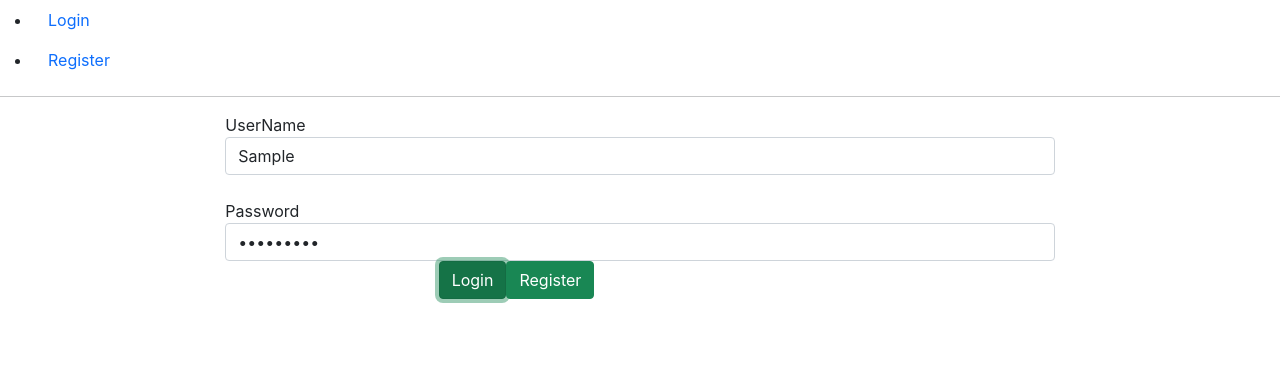
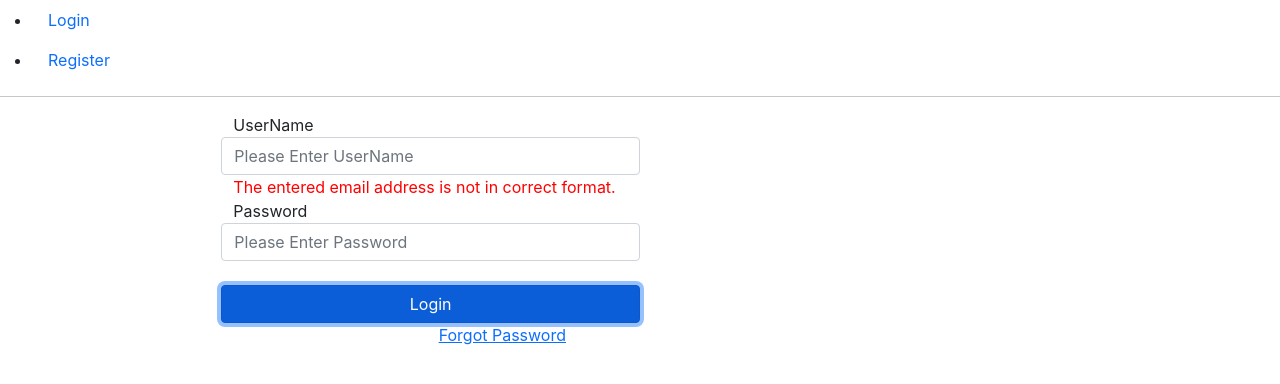
Before and after one commit to rahulpandey1589/react-health-logger, a React (Create React App) app: page /login in a window 1280 px wide. Both pictures are taken after typing "Sample", "Sample123" into the empty fields and a click on the button "Login". Shown: the top 384 px of the page. Built offline with nearby package versions, Linux system fonts and the light colour scheme.

Commit message:
Validation for login.js

```diff
--- a/src/LoginComponent/login-component.css
+++ b/src/LoginComponent/login-component.css
@@ -0,0 +1,4 @@
+.span-error{
+    color: red;
+    font-size: medium;
+}
--- a/src/LoginComponent/login-component.js
+++ b/src/LoginComponent/login-component.js
@@ -1,13 +1,11 @@
 import { useState } from "react";
+import "./login-component.css";
 
 const LoginComponent = () => {
   const [username, setUserName] = useState("");
   const [password, setPassword] = useState("");
-
-  let errors = {
-    username: "",
-    password: "",
-  };
+  const [emailError, setEmailError] = useState("");
+  const [passwordError, setPasswordError] = useState("");
 
   const handleChange = (event) => {
     event.preventDefault();
@@ -15,9 +13,11 @@ const LoginComponent = () => {
 
     switch (name) {
       case "username":
+        validateUserName(value);
         setUserName(value);
         break;
       case "password":
+        validateUserPassword(value);
         setPassword(value);
         break;
       default:
@@ -25,17 +25,27 @@ const LoginComponent = () => {
     }
   };
 
-  const validate = () =>{
-    let userNameError="";
+  const validateUserName = (value) => {
+    if (!value.includes("@")) {
+      setEmailError("The entered email address is not in correct format.");
+    } else {
+      setEmailError("");
+    }
+  };
 
-    if(!username.includes('@')){
-      userNameError='Invalid email';
+  const validateUserPassword = (password) => {
+    if (password.length < 5 || password.length > 15) {
+      setPasswordError(
+        "Password should be greater than 5 character and should be less than 15."
+      );
+    } else {
+      setPasswordError("");
     }
-  }
+  };
 
   const handleFormSubmit = ($event) => {
     $event.preventDefault();
-
+    clearState();
   };
 
   const clearState = () => {
@@ -46,8 +56,7 @@ const LoginComponent = () => {
   return (
     <form onSubmit={handleFormSubmit}>
       <div className="container-fluid">
-        <div className="row">
-          <div className="col-md-8 offset-2">
+        <div className="row col-md-4 offset-2">
           <label name="username">UserName</label>
           <input
             name="username"
@@ -57,7 +66,9 @@ const LoginComponent = () => {
             className="form-control"
             placeholder="Please Enter UserName"
           />
-            {errors.username.length > 0 && <span>{errors.username}</span>}
+          {emailError.length > 0 && (
+            <span className="span-error">{emailError}</span>
+          )}
           <br />
           <label name="password">Password</label>
           <input
@@ -68,17 +79,19 @@ const LoginComponent = () => {
             className="form-control"
             placeholder="Please Enter Password"
           />
-            {errors.password.length > 0 && <span>{errors.password}</span>}
+          {passwordError.length > 0 && (
+            <span className="span-error">{passwordError}</span>
+          )}
         </div>
+        <br />
+        <div className="row col-md-4 offset-2">
+          <button type="submit" className="btn btn-primary">
+            Login
+          </button>
         </div>
         <div className="row">
           <div className="col-md-4 offset-4">
-            <button type="submit" className="btn btn-success">
-              Login
-            </button>
-            <button type="button" className="btn btn-success">
-              Register
-            </button>
+            <a href="">Forgot Password</a>
           </div>
         </div>
       </div>
--- a/src/LoginComponent/register-component.js
+++ b/src/LoginComponent/register-component.js
@@ -1,9 +1,31 @@
 const RegisterComponent = () => {
   return (
-    <div>
-      <span>
-        Root Level URL : <b>{process.env.REACT_APP_API_URL}</b>
-      </span>
+    <div className="container-fluid">
+      <form>
+        <div className="row col-md-4 offset-2">
+          <label for="username">UserName</label>
+          <input
+            name="username"
+            type="text"
+            placeholder="Please Enter UserName"
+            className="form-control"
+          />
+          <br />
+          <label for="password">Password</label>
+          <input
+            for="password"
+            type="password"
+            placeholder="Please Enter Password"
+            className="form-control"
+          />
+        </div>
+        <br />
+        <div className="row col-md-4 offset-2">
+           <button className="btn btn-primary">
+             Register
+           </button>
+        </div>
+      </form>
     </div>
   );
 };
```
Lines whose indentation alone changed are shown as unchanged.
